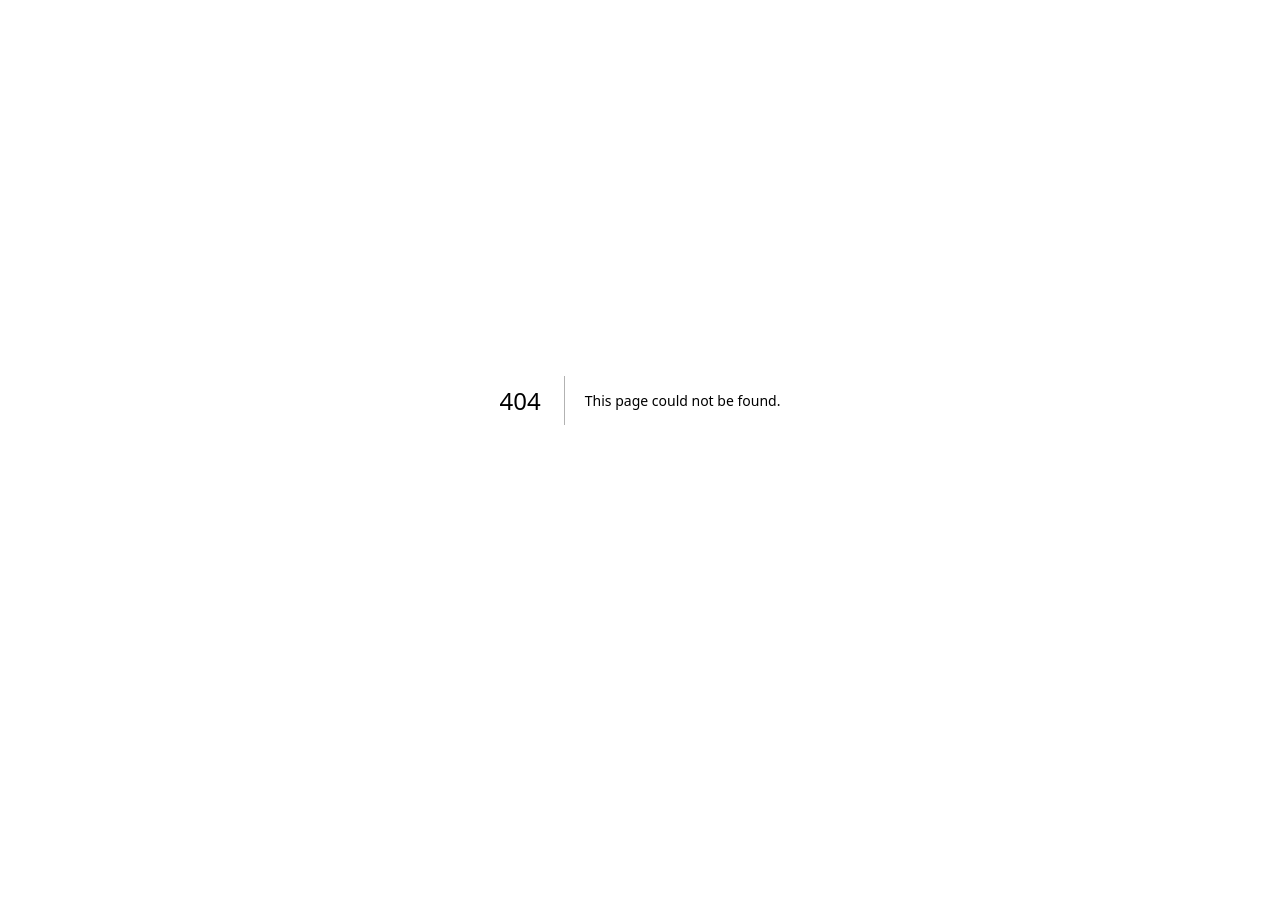
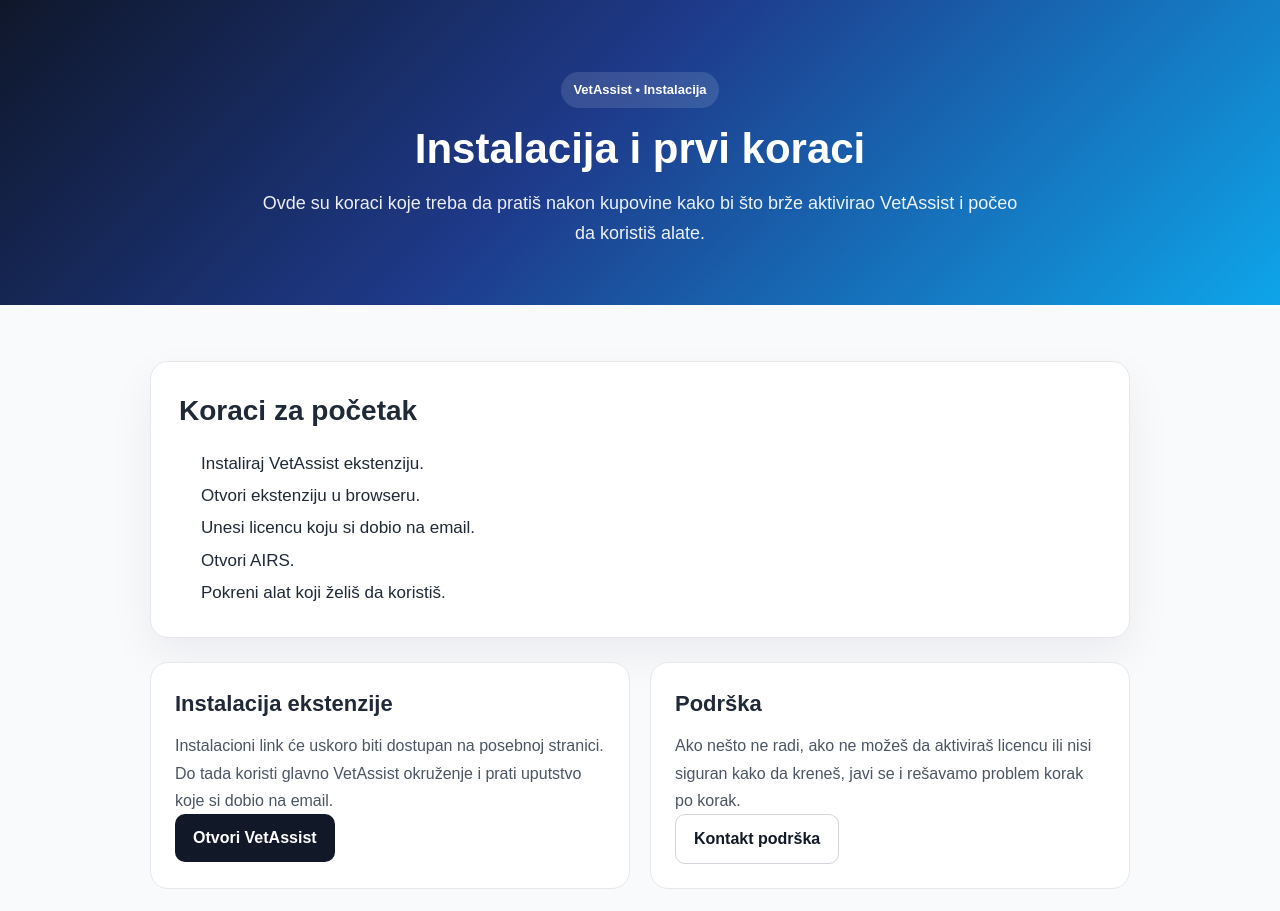
Before and after one commit to vladimirsapundzic85/vetasist-app, a Next.js app: page /install in a window 1280 px wide. Before the commit this address had no page. Shown: the top 911 px of the page. Before the commit the page ends 800 px from the top, so only its background shows below. Built offline with nearby package versions, Linux system fonts and the light colour scheme.

Commit message:
Create page.tsx

```diff
--- /dev/null
+++ b/app/install/page.tsx
@@ -0,0 +1,243 @@
+export default function InstallPage() {
+  return (
+    <main
+      style={{
+        fontFamily: "Arial, sans-serif",
+        background: "#f8fafc",
+        color: "#1f2937",
+        minHeight: "100vh",
+      }}
+    >
+      <section
+        style={{
+          background:
+            "linear-gradient(135deg, #0f172a 0%, #1e3a8a 45%, #0ea5e9 100%)",
+          color: "white",
+          padding: "72px 20px 56px",
+        }}
+      >
+        <div style={{ maxWidth: 980, margin: "0 auto", textAlign: "center" }}>
+          <div
+            style={{
+              display: "inline-block",
+              padding: "8px 12px",
+              borderRadius: 999,
+              background: "rgba(255,255,255,0.12)",
+              fontSize: 13,
+              fontWeight: 700,
+              marginBottom: 18,
+            }}
+          >
+            VetAssist • Instalacija
+          </div>
+
+          <h1
+            style={{
+              fontSize: 42,
+              lineHeight: 1.1,
+              margin: "0 0 16px",
+              fontWeight: 800,
+            }}
+          >
+            Instalacija i prvi koraci
+          </h1>
+
+          <p
+            style={{
+              maxWidth: 760,
+              margin: "0 auto",
+              fontSize: 18,
+              lineHeight: 1.7,
+              color: "rgba(255,255,255,0.92)",
+            }}
+          >
+            Ovde su koraci koje treba da pratiš nakon kupovine kako bi što brže
+            aktivirao VetAssist i počeo da koristiš alate.
+          </p>
+        </div>
+      </section>
+
+      <section style={{ padding: "56px 20px" }}>
+        <div style={{ maxWidth: 980, margin: "0 auto" }}>
+          <div
+            style={{
+              background: "white",
+              border: "1px solid #e5e7eb",
+              borderRadius: 18,
+              padding: 28,
+              boxShadow: "0 18px 45px rgba(15, 23, 42, 0.06)",
+              marginBottom: 24,
+            }}
+          >
+            <h2
+              style={{
+                marginTop: 0,
+                marginBottom: 16,
+                fontSize: 28,
+                fontWeight: 800,
+              }}
+            >
+              Koraci za početak
+            </h2>
+
+            <ol
+              style={{
+                margin: 0,
+                paddingLeft: 22,
+                lineHeight: 1.9,
+                fontSize: 17,
+              }}
+            >
+              <li>Instaliraj VetAssist ekstenziju.</li>
+              <li>Otvori ekstenziju u browseru.</li>
+              <li>Unesi licencu koju si dobio na email.</li>
+              <li>Otvori AIRS.</li>
+              <li>Pokreni alat koji želiš da koristiš.</li>
+            </ol>
+          </div>
+
+          <div
+            style={{
+              display: "grid",
+              gridTemplateColumns: "repeat(2, minmax(0, 1fr))",
+              gap: 20,
+            }}
+          >
+            <div
+              style={{
+                background: "white",
+                border: "1px solid #e5e7eb",
+                borderRadius: 18,
+                padding: 24,
+              }}
+            >
+              <h3
+                style={{
+                  marginTop: 0,
+                  marginBottom: 12,
+                  fontSize: 22,
+                  fontWeight: 800,
+                }}
+              >
+                Instalacija ekstenzije
+              </h3>
+
+              <p
+                style={{
+                  marginTop: 0,
+                  color: "#4b5563",
+                  lineHeight: 1.7,
+                  fontSize: 16,
+                }}
+              >
+                Instalacioni link će uskoro biti dostupan na posebnoj stranici.
+                Do tada koristi glavno VetAssist okruženje i prati uputstvo koje
+                si dobio na email.
+              </p>
+
+              <a
+                href="https://vetasist.net"
+                target="_blank"
+                rel="noreferrer"
+                style={{
+                  display: "inline-block",
+                  padding: "12px 18px",
+                  borderRadius: 10,
+                  textDecoration: "none",
+                  background: "#111827",
+                  color: "white",
+                  fontWeight: 700,
+                }}
+              >
+                Otvori VetAssist
+              </a>
+            </div>
+
+            <div
+              style={{
+                background: "white",
+                border: "1px solid #e5e7eb",
+                borderRadius: 18,
+                padding: 24,
+              }}
+            >
+              <h3
+                style={{
+                  marginTop: 0,
+                  marginBottom: 12,
+                  fontSize: 22,
+                  fontWeight: 800,
+                }}
+              >
+                Podrška
+              </h3>
+
+              <p
+                style={{
+                  marginTop: 0,
+                  color: "#4b5563",
+                  lineHeight: 1.7,
+                  fontSize: 16,
+                }}
+              >
+                Ako nešto ne radi, ako ne možeš da aktiviraš licencu ili nisi
+                siguran kako da kreneš, javi se i rešavamo problem korak po
+                korak.
+              </p>
+
+              <a
+                href="mailto:vladimirsapundzic@gmail.com"
+                style={{
+                  display: "inline-block",
+                  padding: "12px 18px",
+                  borderRadius: 10,
+                  textDecoration: "none",
+                  background: "white",
+                  color: "#111827",
+                  fontWeight: 700,
+                  border: "1px solid #d1d5db",
+                }}
+              >
+                Kontakt podrška
+              </a>
+            </div>
+          </div>
+
+          <div
+            style={{
+              marginTop: 24,
+              background: "#eff6ff",
+              border: "1px solid #bfdbfe",
+              borderRadius: 18,
+              padding: 24,
+            }}
+          >
+            <h3
+              style={{
+                marginTop: 0,
+                marginBottom: 10,
+                fontSize: 22,
+                fontWeight: 800,
+              }}
+            >
+              Važno
+            </h3>
+
+            <p
+              style={{
+                margin: 0,
+                color: "#1e3a8a",
+                lineHeight: 1.7,
+                fontSize: 16,
+              }}
+            >
+              Licencu možeš proslediti i drugim korisnicima iz svoje
+              organizacije, ali će pristup zavisiti od limita uređaja iz plana
+              koji je kupljen.
+            </p>
+          </div>
+        </div>
+      </section>
+    </main>
+  );
+}
```
